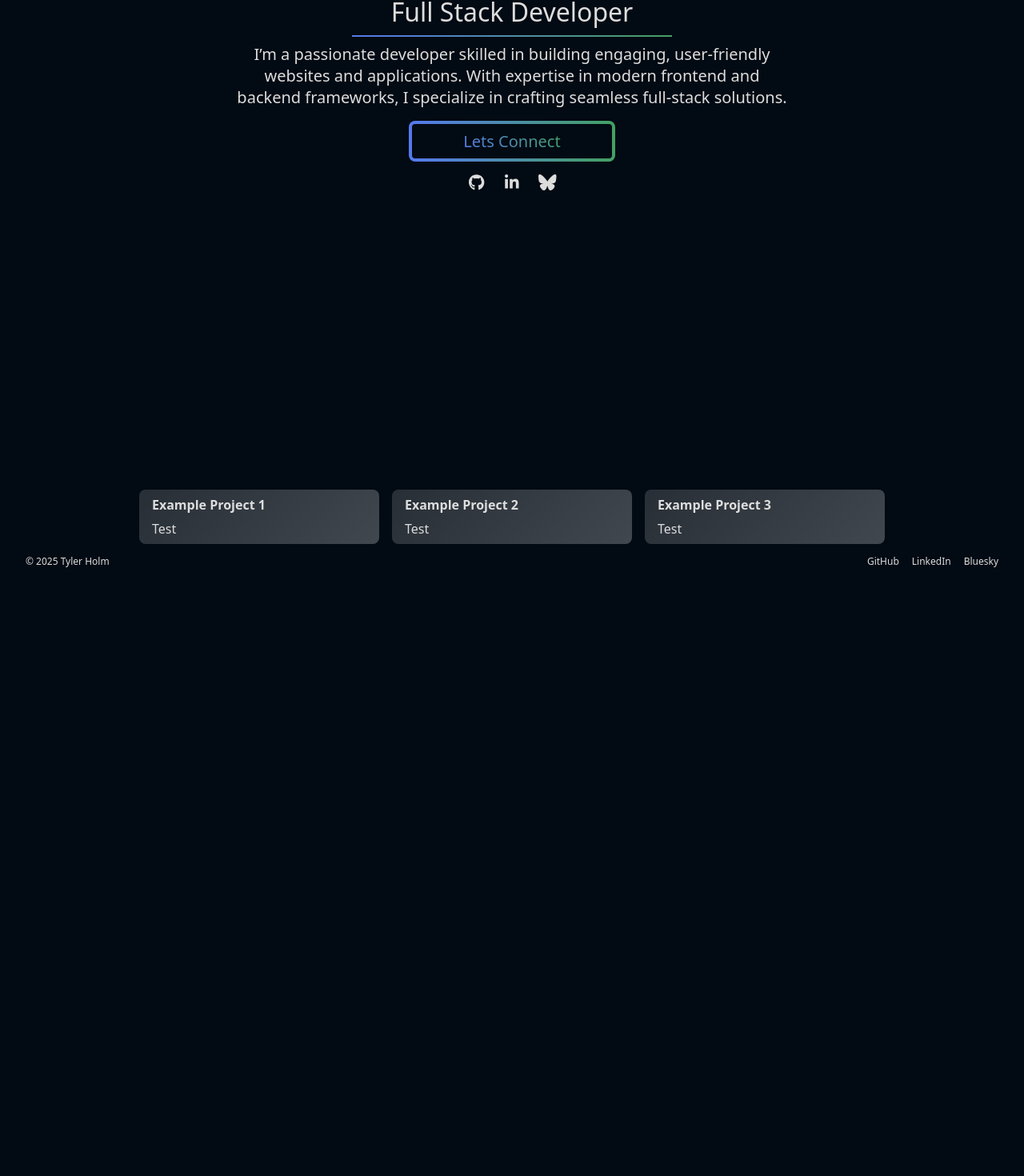
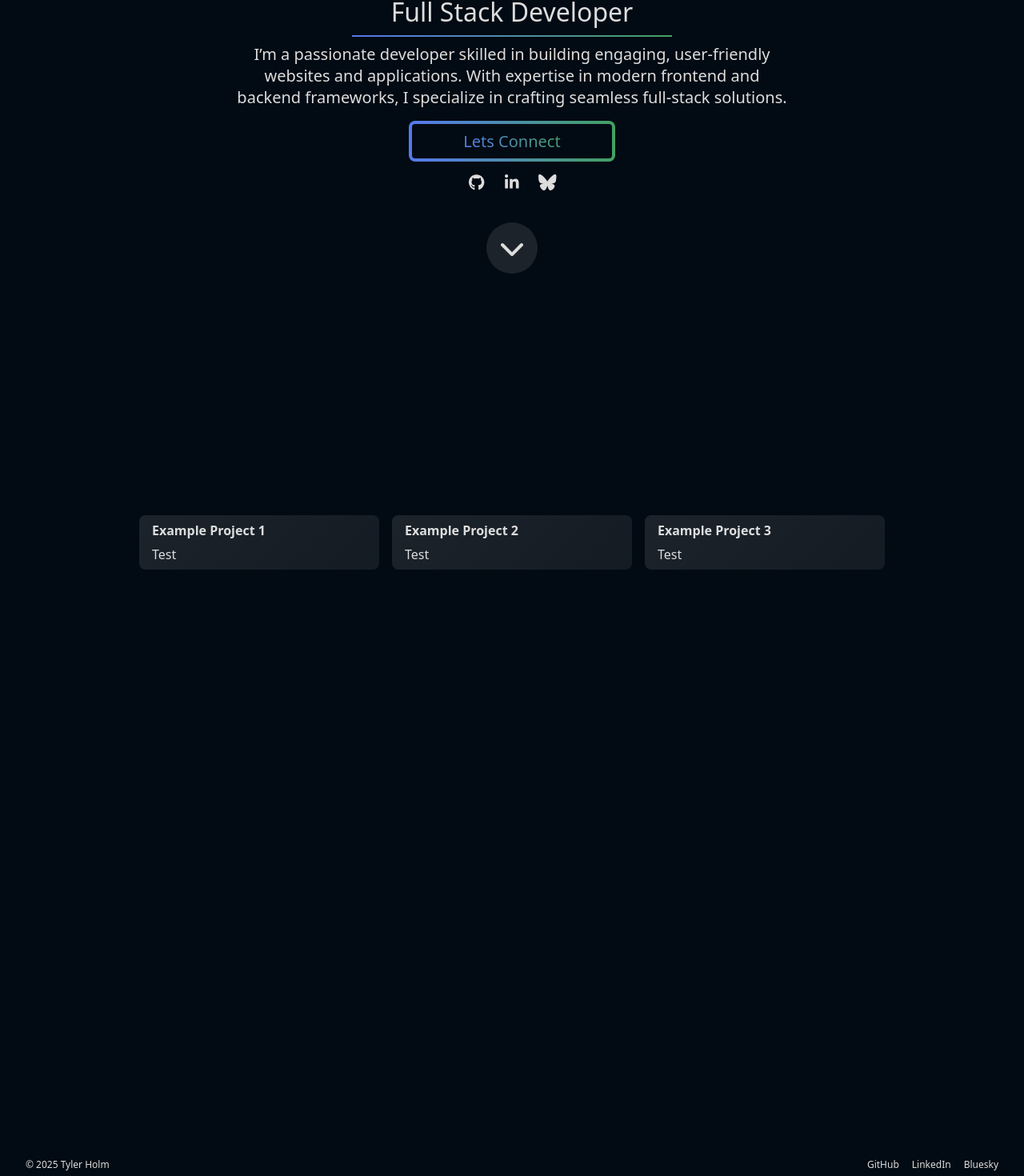
Before and after one commit to callmekass/portfolio, an Angular app in the folder angular-portfolio/: page / in a window 1280 px wide. Shown: the part 236-1706 px from the top of the page at 80% size. Before the commit the page ends 958 px from the top, so only its background shows below. Built offline with nearby package versions, Linux system fonts and the light colour scheme.

Commit message:
add sections to home page

```diff
--- a/angular-portfolio/src/app/pages/home/home.component.html
+++ b/angular-portfolio/src/app/pages/home/home.component.html
@@ -1,5 +1,5 @@
 <div id="home">
-  <div id="landing">
+  <section id="landing">
     <p id="name" class="pretty-text">Tyler Holm</p>
     <p id="landing-title">Full Stack Developer</p>
     <div class="landing-divider"></div>
@@ -24,8 +24,13 @@
         <fa-icon [icon]="['fab', 'bluesky']" size="lg"></fa-icon>
       </a>
     </div>
-  </div>
-  <div id="card-content">
+    <div>
+      <a href="#projects" class="section-link">
+        <fa-icon [icon]="['fas', 'chevron-down']" size="2x"></fa-icon>
+      </a>
+    </div>
+  </section>
+  <section id="projects">
     <div class="card">
       <div class="card-title">Example Project 1</div>
       <div class="card-body">Test</div>
@@ -38,5 +43,5 @@
       <div class="card-title">Example Project 3</div>
       <div class="card-body">Test</div>
     </div>
-  </div>
+  </section>
 </div>
--- a/angular-portfolio/src/app/pages/home/home.component.scss
+++ b/angular-portfolio/src/app/pages/home/home.component.scss
@@ -31,6 +31,8 @@
   display: flex;
   flex-direction: column;
   max-width: 700px;
+  max-height: 1080px;
+  min-height: fit-content;
 }
 
 #name {
@@ -56,7 +58,7 @@
   height: fit-content;
   display: flex;
   flex-direction: column;
-  background: linear-gradient(135deg, rgba($white, 0.15), rgba($white, 0.25));
+  background: linear-gradient(135deg, rgba($white, 0.1), rgba($white, 0.07));
   border-radius: $border-radius;
   min-width: 300px;
   padding-bottom: 0.5rem;
@@ -113,7 +115,7 @@
 
 .icon:hover,
 .icon:focus {
-  background: linear-gradient(135deg, rgba($white, 0.15), rgba($white, 0.25));
+  background: linear-gradient(135deg, rgba($white, 0.1), rgba($white, 0.15));
 }
 
 .contact-btn:hover,
@@ -128,14 +130,32 @@
   }
 }
 
-#card-content {
+.section-link {
+  margin-top: 2rem;
+  display: block;
+  align-items: center;
+  justify-content: center;
+  background-color: rgba($white, 0.1);
+  padding: 1rem;
+  width: 32px;
+  height: 32px;
+  border-radius: 999px;
+}
+
+.section-link:hover {
+  background-color: rgba($white, 0.2);
+}
+
+#projects {
   display: flex;
   flex-direction: row;
-  align-items: center;
   justify-content: center;
+  align-items: start;
   gap: 1rem;
   flex-wrap: wrap;
   width: 100%;
+  padding: 2rem 0rem;
+  min-height: calc(100dvh - $footer-height);
 }
 
 @media screen and (max-width: 800px) {
@@ -149,10 +169,9 @@
     text-align: start;
   }
 
-  #card-content {
+  #projects {
     flex-direction: column;
     justify-content: start;
-    align-items: start;
   }
 
   .card {
--- a/angular-portfolio/src/app/pages/home/home.component.ts
+++ b/angular-portfolio/src/app/pages/home/home.component.ts
@@ -6,6 +6,7 @@ import {
   faLinkedinIn,
   faBluesky,
 } from '@fortawesome/free-brands-svg-icons';
+import { faChevronDown } from '@fortawesome/free-solid-svg-icons';
 
 @Component({
   selector: 'app-home',
@@ -15,6 +16,6 @@ import {
 })
 export class HomeComponent {
   constructor(library: FaIconLibrary) {
-    library.addIcons(faGithub, faLinkedinIn, faBluesky);
+    library.addIcons(faGithub, faLinkedinIn, faBluesky, faChevronDown);
   }
 }
--- a/angular-portfolio/src/styles.scss
+++ b/angular-portfolio/src/styles.scss
@@ -6,6 +6,10 @@
   font-family: ui-sans-serif, system-ui, sans-serif, Apple Color Emoji,
     Segoe UI Emoji, Segoe UI Symbol, Noto Color Emoji;
   color: $light-gray;
+}
+
+html {
+  scroll-behavior: smooth;
 }
 
 body {
```
